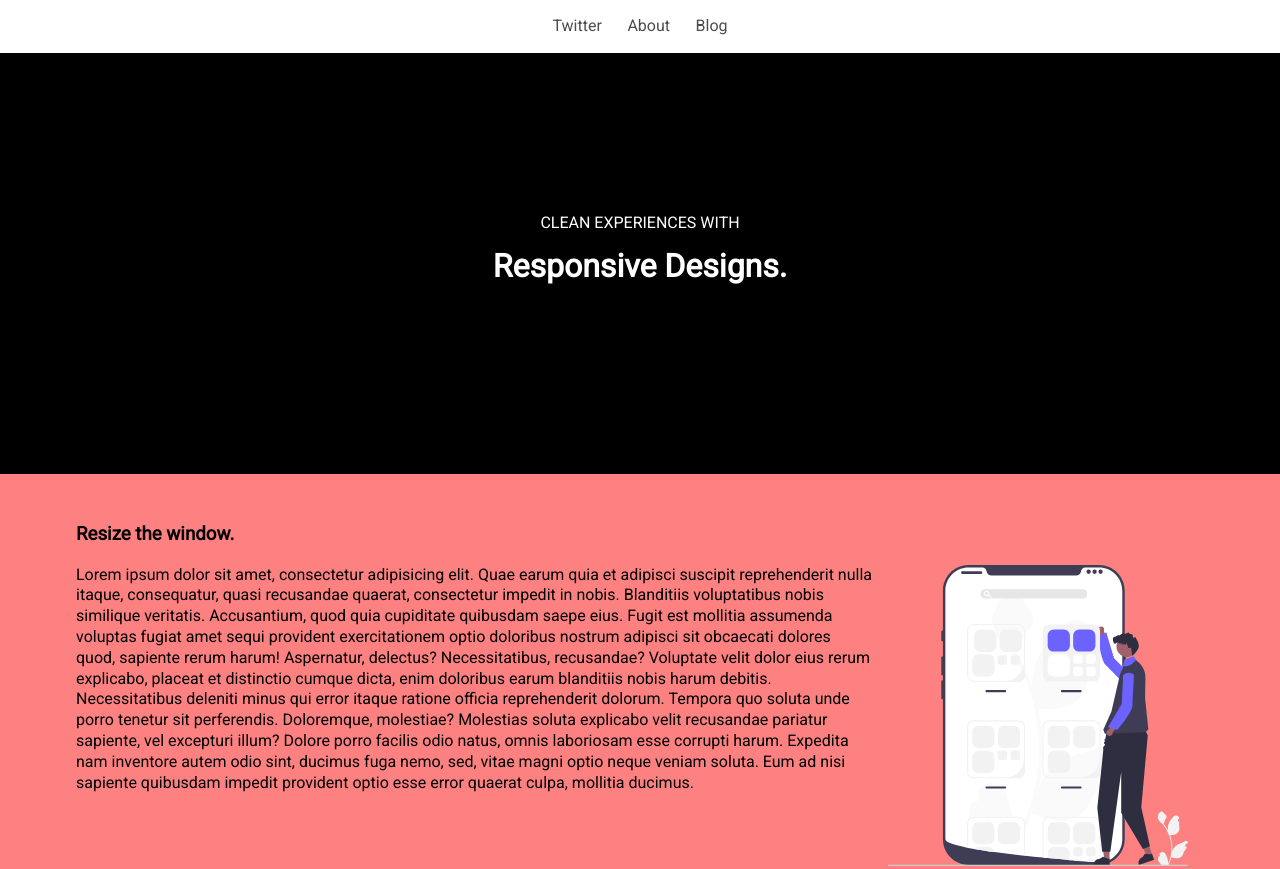
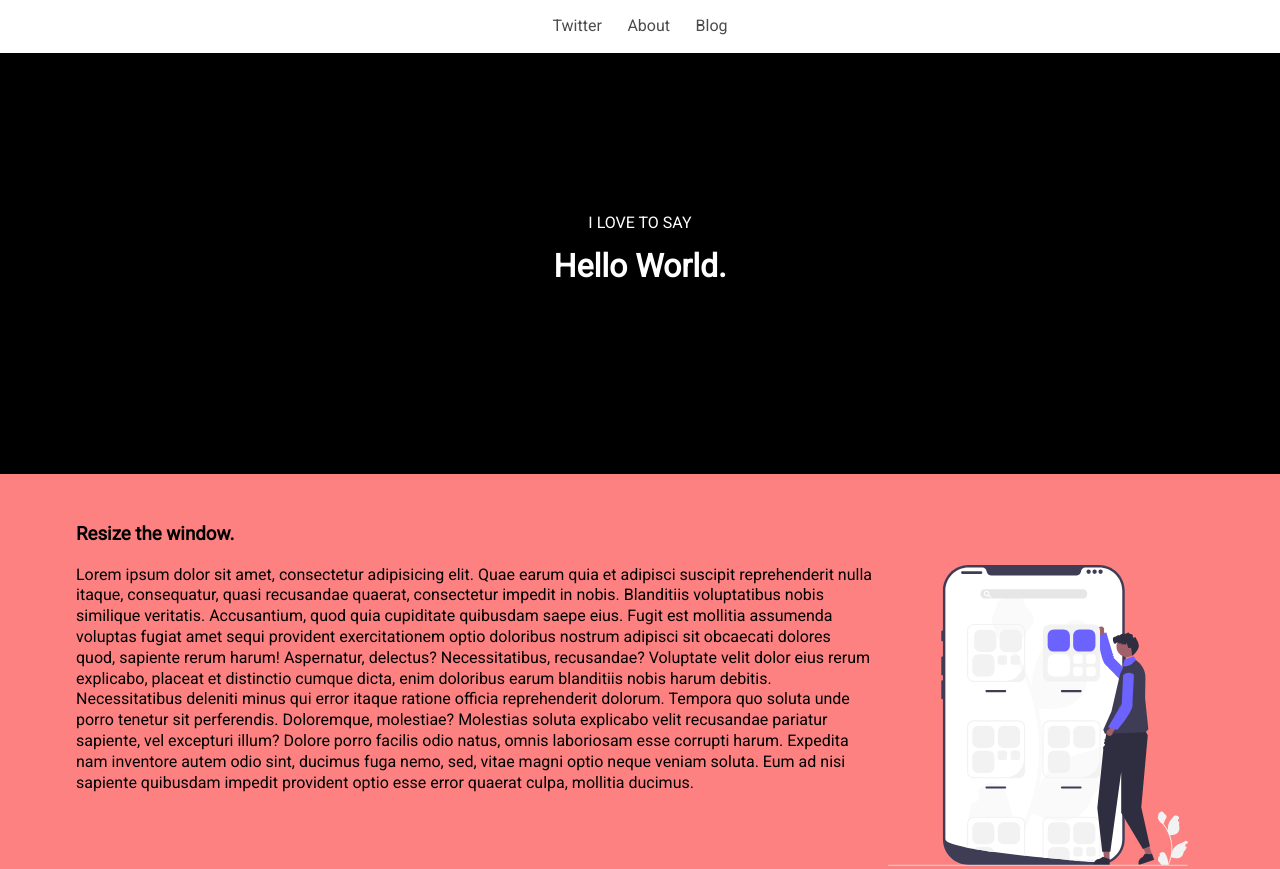
Before and after one commit to littlegrapeguy/idkwhatimdoing, a plain HTML site: page index.html in a window 1280 px wide. Shown: the top 869 px of the page. Drawn offline with Linux system fonts and the light colour scheme.

Commit message:
Update index.html

```diff
--- a/index.html
+++ b/index.html
@@ -5,7 +5,7 @@
     <meta charset="UTF-8">
     <meta http-equiv="X-UA-Compatible" content="IE=edge">
     <meta name="viewport" content="width=device-width, initial-scale=1.0">
-    <title>Document</title>
+    <title>Hello World</title>
     <link rel="preconnect" href="https://fonts.googleapis.com">
     <link rel="preconnect" href="https://fonts.gstatic.com" crossorigin>
     <link href="https://fonts.googleapis.com/css2?family=Roboto:wght@300;400&display=swap" rel="stylesheet">
@@ -15,8 +15,8 @@
 <body>
     <nav><a>Twitter</a><a>About</a><a>Blog</a></nav>
     <header>
-        <p>CLEAN EXPERIENCES WITH</p>
-        <h1>Responsive Designs.</h1>
+        <p>I LOVE TO SAY</p>
+        <h1>Hello World.</h1>
     </header>
     <section class="first">
         <div class="container container--narrow">
```
